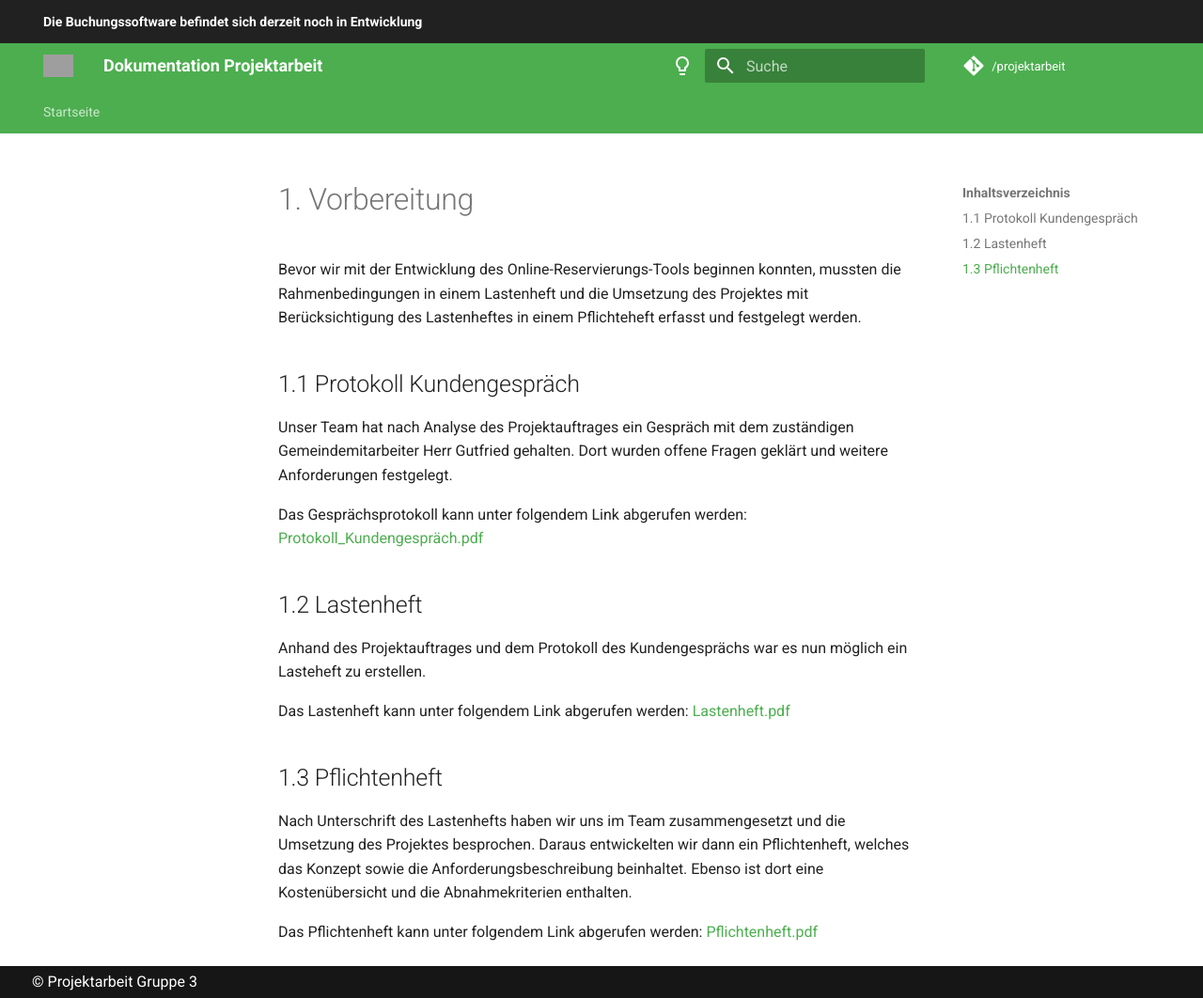
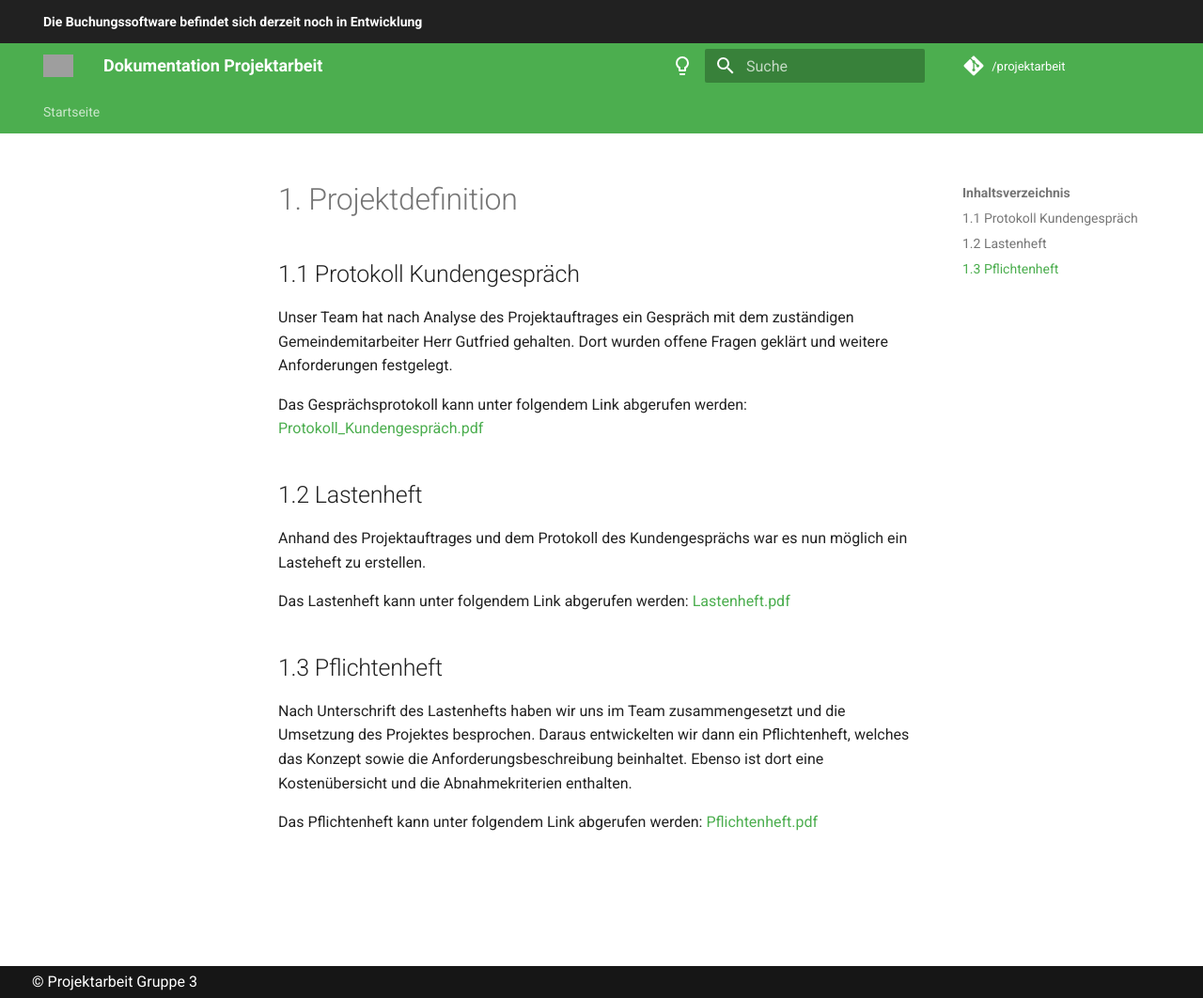
Before and after one commit to gz-bad-erzland-p3/docs, an MkDocs documentation site: the page built from docs/Projektdefinition.md, in a window 1280 px wide and 1062 px high. Shown: the whole window at 94% size. Built offline with MkDocs 1.6.1 and Material for MkDocs 9.7.7, drawn with Linux system fonts in a browser that asks for light colours; comment, search, counter and statistics services are not loaded; grey boxes are pictures that could not be loaded.

Commit message:
Update and rename Vorbereitung.md to Projektdefinition.md

```diff
--- a/docs/Vorbereitung.md
+++ b/docs/Projektdefinition.md
@@ -1,6 +1,4 @@
-# 1. Vorbereitung
-Bevor wir mit der Entwicklung des Online-Reservierungs-Tools beginnen konnten, mussten die Rahmenbedingungen in einem Lastenheft und die Umsetzung des Projektes mit Berücksichtigung des Lastenheftes in einem Pflichteheft erfasst und festgelegt werden.
-
+# 1. Projektdefinition
 ## 1.1 Protokoll Kundengespräch
 Unser Team hat nach Analyse des Projektauftrages ein Gespräch mit dem zuständigen Gemeindemitarbeiter Herr Gutfried gehalten. Dort wurden offene Fragen geklärt und weitere Anforderungen festgelegt. </p>
 Das Gesprächsprotokoll kann unter folgendem Link abgerufen werden:
```
